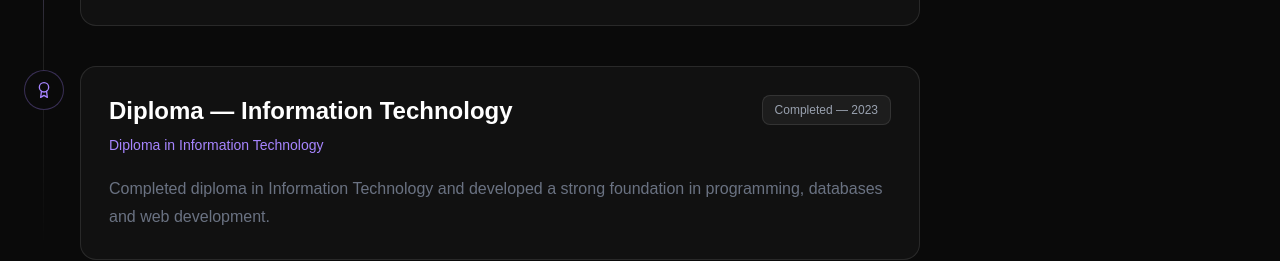
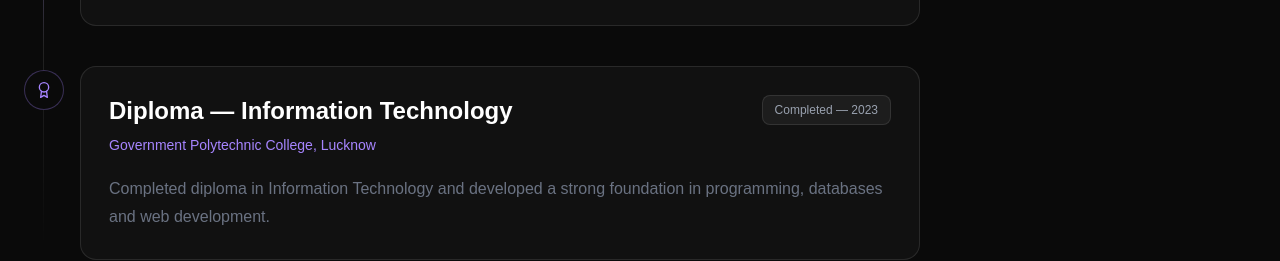
Before and after one commit to SandhyaCodes09/sandhya-portfolio, a React (Vite) app in the folder my-portfolio/: page / in a window 1280 px wide. Shown: the part 4240-4501 px from the top of the page. Built offline with nearby package versions, Linux system fonts and the light colour scheme.

Commit message:
education update

```diff
--- a/my-portfolio/src/components/Education.jsx
+++ b/my-portfolio/src/components/Education.jsx
@@ -12,7 +12,7 @@ const education = [
 },
   {
     degree: "Diploma — Information Technology",
-    institute: "Diploma in Information Technology",
+    institute: "Government Polytechnic College, Lucknow",
     duration: "Completed — 2023",
     description:
       "Completed diploma in Information Technology and developed a strong foundation in programming, databases and web development.",
```
